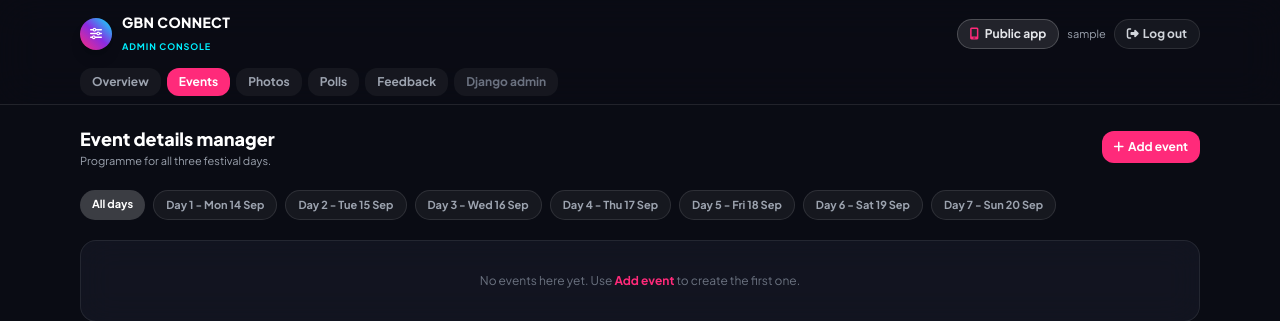
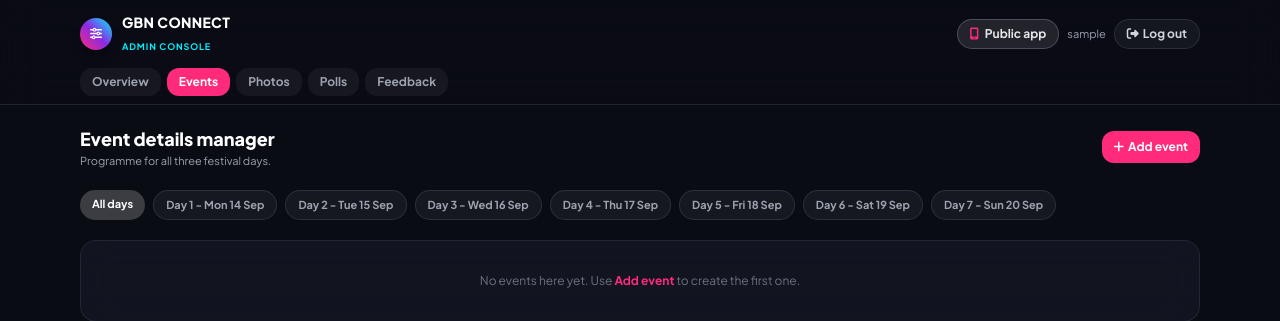
Before and after one commit to aaitcse/GBN-Nizampet, a Django app: page /console/events/ in a window 1280 px wide. Shown: the top 321 px of the page. Run offline with Django 5.2, Linux system fonts and the light colour scheme; the visitor is signed in with stand-in values (Sample User, id 1); data that the repository does not hold is empty; some libraries are stand-ins or nearby versions.

Commit message:
Drop the Django admin tab from the console navigation
Organisers work in the console; the raw admin sat beside their tabs as an
invitation to edit tables directly. The URL still works for whoever needs it.

Co-Authored-By: Claude Opus 5 <noreply@anthropic.com>

```diff
--- a/templates/console/base.html
+++ b/templates/console/base.html
@@ -44,7 +44,6 @@
             <a href="{{ u_gallery }}" class="px-3 py-1.5 rounded-xl text-xs font-bold whitespace-nowrap transition {% if section == 'gallery' %}bg-fest-accent text-white{% else %}bg-white/5 text-gray-400 hover:text-white{% endif %}">Photos</a>
             <a href="{{ u_polls }}" class="px-3 py-1.5 rounded-xl text-xs font-bold whitespace-nowrap transition {% if section == 'polls' %}bg-fest-accent text-white{% else %}bg-white/5 text-gray-400 hover:text-white{% endif %}">Polls</a>
             <a href="{{ u_feedback }}" class="px-3 py-1.5 rounded-xl text-xs font-bold whitespace-nowrap transition {% if section == 'feedback' %}bg-fest-accent text-white{% else %}bg-white/5 text-gray-400 hover:text-white{% endif %}">Feedback</a>
-            <a href="/django-admin/" class="px-3 py-1.5 rounded-xl text-xs font-bold whitespace-nowrap bg-white/5 text-gray-500 hover:text-white transition">Django admin</a>
         </nav>
     </header>
 
```
